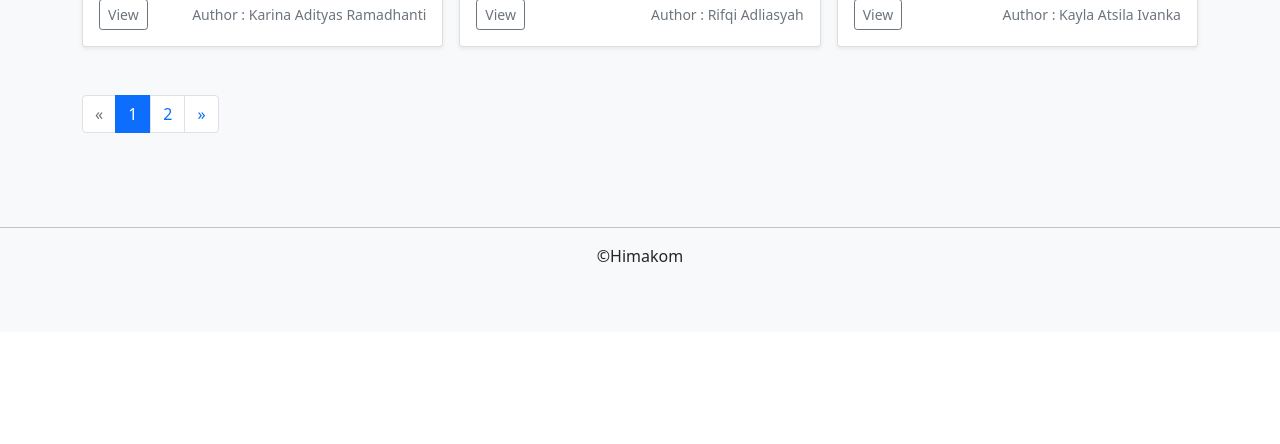
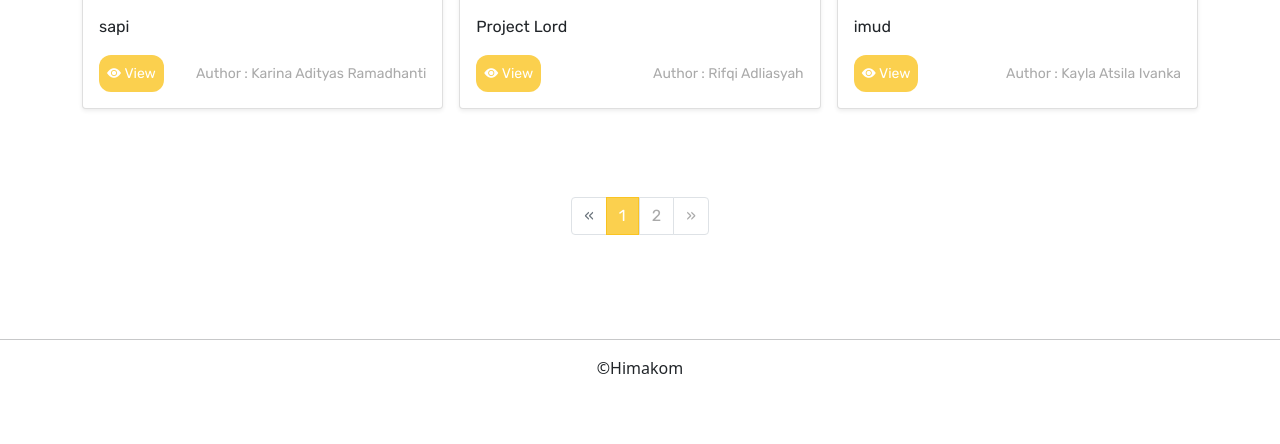
Before and after one commit to faizmuzaki/showcase, a Django app: page /showcase in a window 1280 px wide. Shown: the part 803-1247 px from the top of the page. Before the commit the page ends 1065 px from the top, so only its background shows below. Run offline with Django 4.2, Linux system fonts and the light colour scheme; data comes from the database, SQL or seed files in the repository; some libraries are stand-ins or nearby versions; some web fonts are replaced.

Commit message:
update on ui (home, desc, showcase)

```diff
--- a/showcase/static/showcase/css/style.css
+++ b/showcase/static/showcase/css/style.css
@@ -191,6 +187,62 @@
     margin: 0 auto;
     text-indent: 1pt;
     background-color: rgba(197, 191, 19, 0.3)
+}
+
+
+/* showcase album */
+
+.album .card img {
+    width: 100%;
+    height: 250px;
+    object-fit: cover;
+}
+
+.album .card-body {
+    font-family: 'Rubik';
+}
+
+.album small {
+    color: rgb(170, 170, 170);
+}
+
+.album .btn-group a {
+    background-color: rgba(250, 192, 19, 0.75);
+    color: white;
+    border: rgba(250, 192, 19, 0.75);
+    border-radius: .75rem;
+    -webkit-border-radius: .75rem;
+    -moz-border-radius: .75rem;
+    -ms-border-radius: .75rem;
+    -o-border-radius: .75rem;
+}
+
+.album .btn-group a:hover {
+    background-color: #fac213;
+    color: white;
+    box-shadow: #fac213;
+}
+
+
+/* pagination */
+
+.pagination {
+    font-family: 'Rubik';
+}
+
+.page-link {
+    color: rgb(170, 170, 170);
+}
+
+.page-link:hover {
+    background-color: rgba(250, 192, 19, 0.3);
+    border-color: rgba(250, 192, 19, 0.3);
+    color: rgba(250, 192, 19, 0.55);
+}
+
+.page-item.active .page-link {
+    background-color: rgba(250, 192, 19, 0.75);
+    border-color: rgba(250, 192, 19, 0.75);
 }
 
 
--- a/showcase/templates/showcase/layout.html
+++ b/showcase/templates/showcase/layout.html
@@ -11,27 +11,31 @@
     <link href="https://fonts.googleapis.com/icon?family=Material+Icons" rel="stylesheet">
     <link href="https://fonts.googleapis.com/css2?family=Viga&display=swap" rel="stylesheet">
     <link href="https://himakom.fmipa.unila.ac.id/wp-content/uploads/2019/07/logo-title.png" rel="shortcut icon" />
+    <link rel="stylesheet" href="https://cdn.jsdelivr.net/npm/bootstrap-icons@1.9.1/font/bootstrap-icons.css">
+
+    <script src="https://unpkg.com/boxicons@2.1.2/dist/boxicons.js"></script>
+    <script src="https://cdn.jsdelivr.net/npm/typed.js@2.0.12"></script>
+
     <title>Himakom Showcase</title>
 </head>
-    <body>
-        <nav class="navbar justify-content-center navbar-expand-lg navbar-light">
+
+<body>
+    <nav class="navbar justify-content-center navbar-expand-lg navbar-light">
         <div class="container">
             <a class="navbar-brand logo-top" href="{% url 'index' %}">Showcase</a>
-            <button class="navbar-toggler" type="button" data-bs-toggle="collapse" data-bs-target="#navbarNavAltMarkup"
-                aria-controls="navbarNavAltMarkup" aria-expanded="false" aria-label="Toggle navigation">
+            <button class="navbar-toggler" type="button" data-bs-toggle="collapse" data-bs-target="#navbarNavAltMarkup" aria-controls="navbarNavAltMarkup" aria-expanded="false" aria-label="Toggle navigation">
                 <span class="navbar-toggler-icon"></span>
             </button>
             <div class="collapse navbar-collapse justify-content-end" id="navbarNavAltMarkup">
                 <div class="navbar-nav">
                     <a class="nav-link active" aria-current="page" href="{% url 'index' %}">Home</a>
-                    <a class="nav-link active" aria-current="page" href="{% url 'index' %}#about">Deskripsi</a>
+                    <a class="nav-link active" aria-current="page" href="{% url 'index' %}#about">Description</a>
                     <a class="nav-link active" href="{% url 'showcase' %}">Showcase</a>
                 </div>
             </div>
         </div>
     </nav>
-        {% block body %}
-        {% endblock %}
-    </body>
+    {% block body %} {% endblock %}
+</body>
 
 </html>
--- a/showcase/templates/showcase/showcase.html
+++ b/showcase/templates/showcase/showcase.html
@@ -1,7 +1,6 @@
-{% extends "showcase/layout.html" %}
-
-{% block body %}
-	<div class="album py-5 bg-light">
+{% extends "showcase/layout.html" %} {% block body %}
+<div class="showcase">
+    <div class="album py-5">
         <div class="container">
             <form class="row g-3" method="GET" action="{% url 'showcase' %}">
                 <div class="input-group py-3">
@@ -21,34 +20,31 @@
             </form>
 
             <div class="row row-cols-1 row-cols-sm-2 row-cols-md-3 g-3">
-				{% if exist %}
-					{% for i in projects %}
+                {% if exist %} {% for i in projects %}
                 <div class="col">
                     <div class="card shadow-sm img-hover-zoom img-hover-zoom--basic">
-								<img src="{{ i.link_cover }}" width="100%" height="225">
+                        <img src="{{ i.link_cover }}">
                         <div class="card-body">
                             <p class="card-text">{{ i.judul }}</p>
                             <div class="d-flex justify-content-between align-items-center ">
                                 <div class="btn-group">
-											<a href="{% url 'detail' %}?id={{i.id}}" class="btn btn-sm btn-outline-secondary">View</a>
+                                    <a href="{% url 'detail' %}?id={{i.id}}" class="btn btn-sm btn-outline-secondary p-2"><i class="bi bi-eye-fill"> </i>View</a>
                                 </div>
-										<small class="text-muted">Author : {{ i.author }}</small>
+                                <small>Author : {{ i.author }}</small>
                             </div>
                         </div>
                     </div>
                 </div>
-					{% endfor %}
-				{% else %}
+                {% endfor %} {% else %}
                 <p>Not Found</p>
                 {% endif %}
             </div>
         </div>
     </div>
-	<div class="bg-light">
     <div class="container">
         <nav aria-label="Page navigation example">
             {% if projects.has_other_pages %}
-			  	<ul class="pagination">
+            <ul class="pagination justify-content-center">
                 {% if projects.has_previous %}
                 <li class="page-item">
                     <a class="page-link" href="?page={{ projects.previous_page_number }}">«</a>
@@ -57,9 +53,7 @@
                 <li class="page-item disabled">
                     <a class="page-link disabled">«</a>
                 </li>
-			    {% endif %}
-			    {% for i in projects.paginator.page_range %}
-			    	{% if projects.number == i %}
+                {% endif %} {% for i in projects.paginator.page_range %} {% if projects.number == i %}
                 <li class="page-item active"><span class="page-link">{{ i }}</li>
 						  {% else %}
 							<li><a class="page-link" href="?page={{ i }}">{{ i }}</a></li>
```
Also changed, not shown: other parts of showcase/static/showcase/css/style.css (+17 -21 lines), showcase/templates/showcase/index.html (+15 -12 lines). Lines whose indentation alone changed are shown as unchanged.
